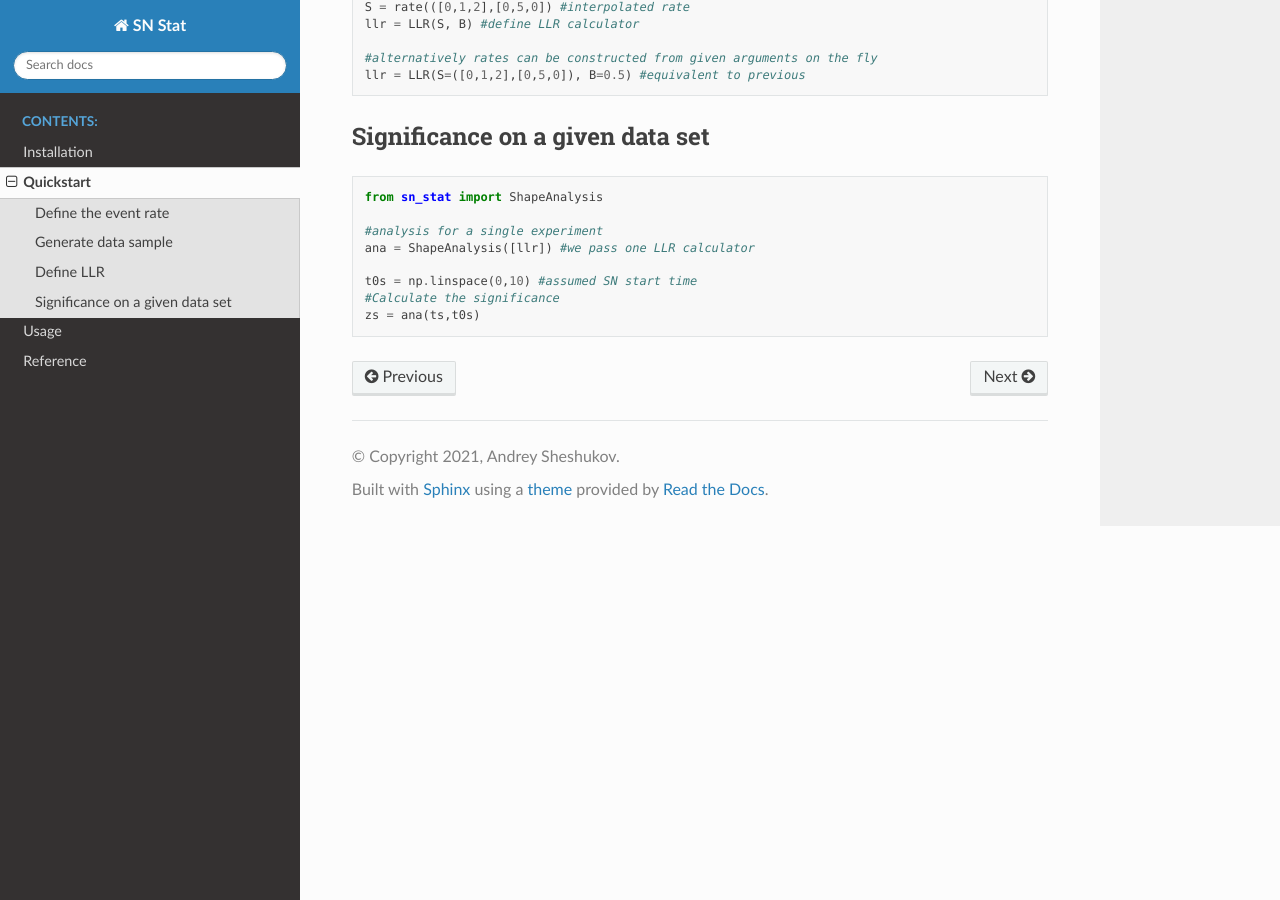
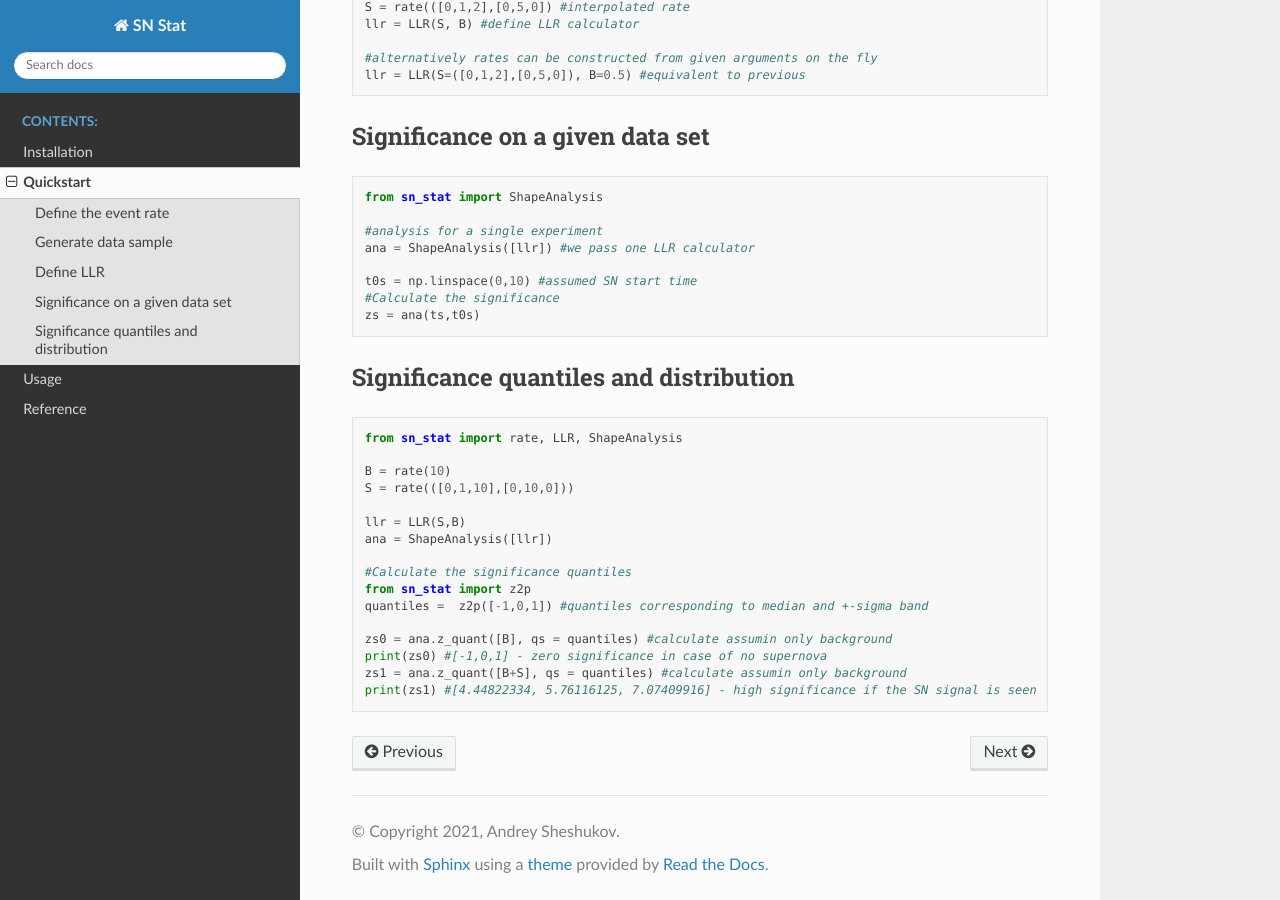
Before and after one commit to Sheshuk/sn_stat, a Sphinx documentation site: the page built from docs/quickstart.rst, in a window 1280 px wide and 900 px high, scrolled down 921 px. Built offline with Sphinx 7.4.7 and the Read the Docs theme 2.0.0, drawn with Linux system fonts in a browser that asks for light colours.

Commit message:
Added description for the significance quantiles calculation

```diff
--- a/docs/index.rst
+++ b/docs/index.rst
@@ -14,11 +14,12 @@ Task
 
 Experiment measures the neutrino interactions in the detector, recording their timestamps :math:`\{t_i\}`.
 
-The statistical analysis would like to
+The statistical analysis needs to determine if the measured interactions agree with the background rate, or if they contain a signal from the supernova, and, potentially, to identify the time of the signal start.
+
 When there is no supernova, the expected event rate at time *t* is :math:`B(t)` events/s.
 In case of supernova starting at time :math:`t_0`, the event rate vs. time is :math:`B(t)+S(t-t_0)`.
 
-The task of the on-line statistical analysis is to calculate the significance of observing the supernova
+The signal **significance** value is calculated for every assumed supernova time :math:`t_0`, measuring the deviation from the background-only hypothesis.
 
 What ``sn_stat`` can do:
 ------------------------
--- a/docs/quickstart.rst
+++ b/docs/quickstart.rst
@@ -57,3 +57,24 @@ Significance on a given data set
     t0s = np.linspace(0,10) #assumed SN start time
     #Calculate the significance
     zs = ana(ts,t0s)
+
+Significance quantiles and distribution
+---------------------------------------
+.. code-block:: python
+
+    from sn_stat import rate, LLR, ShapeAnalysis
+
+    B = rate(10)
+    S = rate(([0,1,10],[0,10,0]))
+
+    llr = LLR(S,B)
+    ana = ShapeAnalysis([llr])
+
+    #Calculate the significance quantiles
+    from sn_stat import z2p
+    quantiles =  z2p([-1,0,1]) #quantiles corresponding to median and +-sigma band
+
+    zs0 = ana.z_quant([B], qs = quantiles) #calculate assumin only background
+    print(zs0) #[-1,0,1] - zero significance in case of no supernova
+    zs1 = ana.z_quant([B+S], qs = quantiles) #calculate assumin only background
+    print(zs1) #[4.44822334, 5.76116125, 7.07409916] - high significance if the SN signal is seen
```
